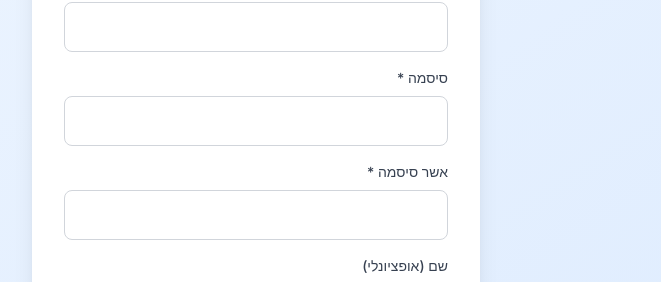
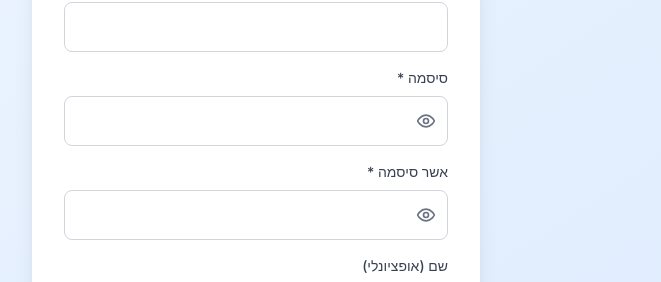
Before and after one commit to Jacobolevy/giftwallet-il, a Next.js app in the folder frontend/: page /auth/signup in a window 1280 px wide. Shown: the part 206-488 px from the top of the page, without its empty margins (384-1045 px from the left). Built offline with nearby package versions, Linux system fonts and the light colour scheme; no server answers.

Commit message:
Add show/hide password toggle to signup and login pages

```diff
--- a/frontend/app/auth/login/page.tsx
+++ b/frontend/app/auth/login/page.tsx
@@ -7,6 +7,7 @@ import { authAPI } from '@/lib/api';
 import { getTranslation } from '@/lib/translations';
 import toast from 'react-hot-toast';
 import Link from 'next/link';
+import { Eye, EyeOff } from 'lucide-react';
 
 export default function LoginPage() {
   const router = useRouter();
@@ -15,6 +16,7 @@ export default function LoginPage() {
   const [password, setPassword] = useState('');
   const [remember, setRemember] = useState(false);
   const [loading, setLoading] = useState(false);
+  const [showPassword, setShowPassword] = useState(false);
   const lang: 'he' | 'en' = 'he'; // TODO: Get from user preference
 
   const t = (key: any) => getTranslation(lang, key);
@@ -75,13 +77,22 @@ export default function LoginPage() {
               <label className="block text-sm font-medium text-gray-700 mb-2">
                 {t('auth_password')}
               </label>
-              <input
-                type="password"
-                value={password}
-                onChange={(e) => setPassword(e.target.value)}
-                required
-                className="w-full px-4 py-3 border border-gray-300 rounded-lg focus:ring-2 focus:ring-primary-500 focus:border-transparent"
-              />
+              <div className="relative">
+                <input
+                  type={showPassword ? 'text' : 'password'}
+                  value={password}
+                  onChange={(e) => setPassword(e.target.value)}
+                  required
+                  className="w-full px-4 py-3 pr-12 border border-gray-300 rounded-lg focus:ring-2 focus:ring-primary-500 focus:border-transparent"
+                />
+                <button
+                  type="button"
+                  onClick={() => setShowPassword(!showPassword)}
+                  className="absolute right-3 top-1/2 -translate-y-1/2 text-gray-500 hover:text-gray-700"
+                >
+                  {showPassword ? <EyeOff size={20} /> : <Eye size={20} />}
+                </button>
+              </div>
             </div>
 
             <div className="flex items-center justify-between">
--- a/frontend/app/auth/signup/page.tsx
+++ b/frontend/app/auth/signup/page.tsx
@@ -7,6 +7,7 @@ import { authAPI } from '@/lib/api';
 import { getTranslation } from '@/lib/translations';
 import toast from 'react-hot-toast';
 import Link from 'next/link';
+import { Eye, EyeOff } from 'lucide-react';
 
 // Password validation helpers
 const passwordChecks = {
@@ -30,6 +31,8 @@ export default function SignupPage() {
   });
   const [loading, setLoading] = useState(false);
   const [showPasswordRequirements, setShowPasswordRequirements] = useState(false);
+  const [showPassword, setShowPassword] = useState(false);
+  const [showConfirmPassword, setShowConfirmPassword] = useState(false);
   const lang: 'he' | 'en' = 'he';
 
   const t = (key: any) => getTranslation(lang, key);
@@ -114,16 +117,25 @@ export default function SignupPage() {
               <label className="block text-sm font-medium text-gray-700 mb-2">
                 {t('auth_password')} *
               </label>
+              <div className="relative">
                 <input
-                type="password"
+                  type={showPassword ? 'text' : 'password'}
                   value={formData.password}
                   onChange={(e) => setFormData({ ...formData, password: e.target.value })}
                   onFocus={() => setShowPasswordRequirements(true)}
                   required
-                className={`w-full px-4 py-3 border rounded-lg focus:ring-2 focus:ring-primary-500 focus:border-transparent ${
+                  className={`w-full px-4 py-3 pr-12 border rounded-lg focus:ring-2 focus:ring-primary-500 focus:border-transparent ${
                     formData.password && !isPasswordValid ? 'border-red-300' : 'border-gray-300'
                   }`}
                 />
+                <button
+                  type="button"
+                  onClick={() => setShowPassword(!showPassword)}
+                  className="absolute right-3 top-1/2 -translate-y-1/2 text-gray-500 hover:text-gray-700"
+                >
+                  {showPassword ? <EyeOff size={20} /> : <Eye size={20} />}
+                </button>
+              </div>
               {/* Password requirements checklist */}
               {showPasswordRequirements && (
                 <div className="mt-2 p-3 bg-gray-50 rounded-lg text-sm space-y-1">
@@ -151,15 +163,24 @@ export default function SignupPage() {
               <label className="block text-sm font-medium text-gray-700 mb-2">
                 {t('auth_confirm_password')} *
               </label>
+              <div className="relative">
                 <input
-                type="password"
+                  type={showConfirmPassword ? 'text' : 'password'}
                   value={formData.confirmPassword}
                   onChange={(e) => setFormData({ ...formData, confirmPassword: e.target.value })}
                   required
-                className={`w-full px-4 py-3 border rounded-lg focus:ring-2 focus:ring-primary-500 focus:border-transparent ${
+                  className={`w-full px-4 py-3 pr-12 border rounded-lg focus:ring-2 focus:ring-primary-500 focus:border-transparent ${
                     formData.confirmPassword && !passwordsMatch ? 'border-red-300' : 'border-gray-300'
                   }`}
                 />
+                <button
+                  type="button"
+                  onClick={() => setShowConfirmPassword(!showConfirmPassword)}
+                  className="absolute right-3 top-1/2 -translate-y-1/2 text-gray-500 hover:text-gray-700"
+                >
+                  {showConfirmPassword ? <EyeOff size={20} /> : <Eye size={20} />}
+                </button>
+              </div>
               {formData.confirmPassword && !passwordsMatch && (
                 <p className="mt-1 text-sm text-red-600">Passwords do not match</p>
               )}
```
Lines whose indentation alone changed are shown as unchanged.
